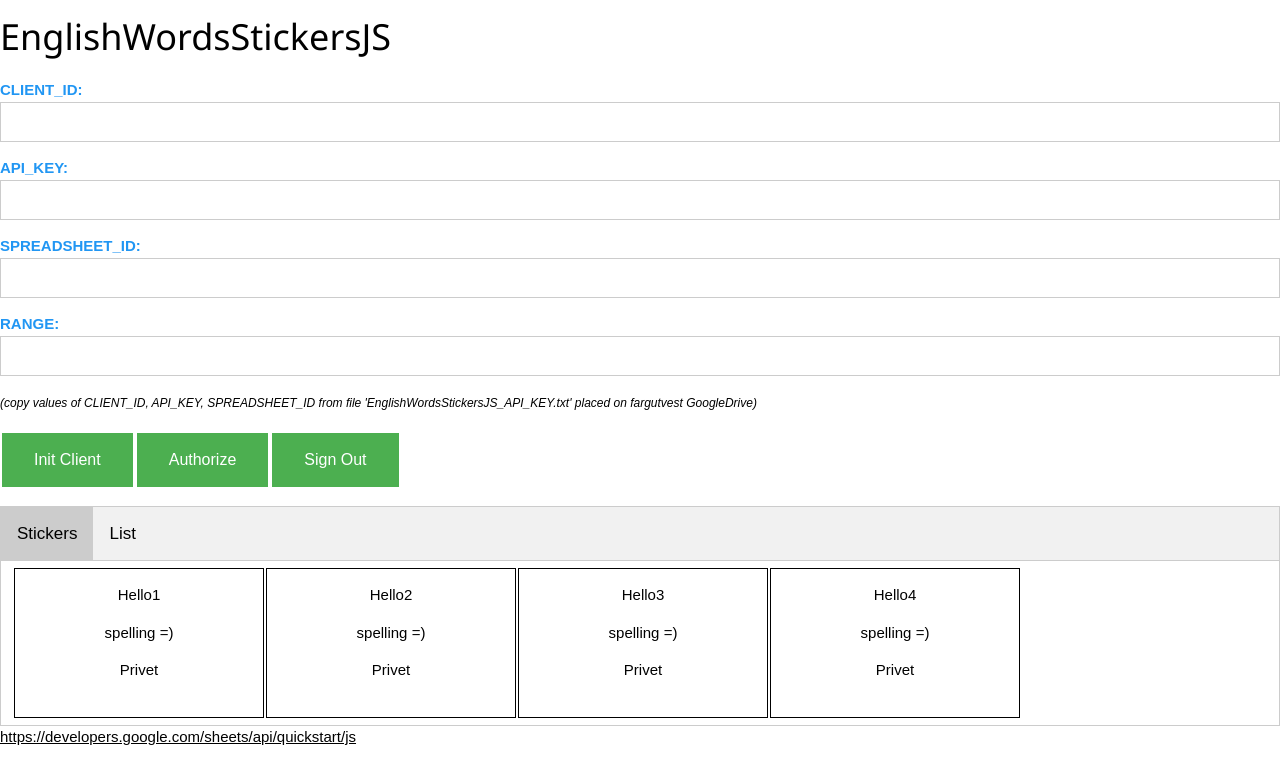
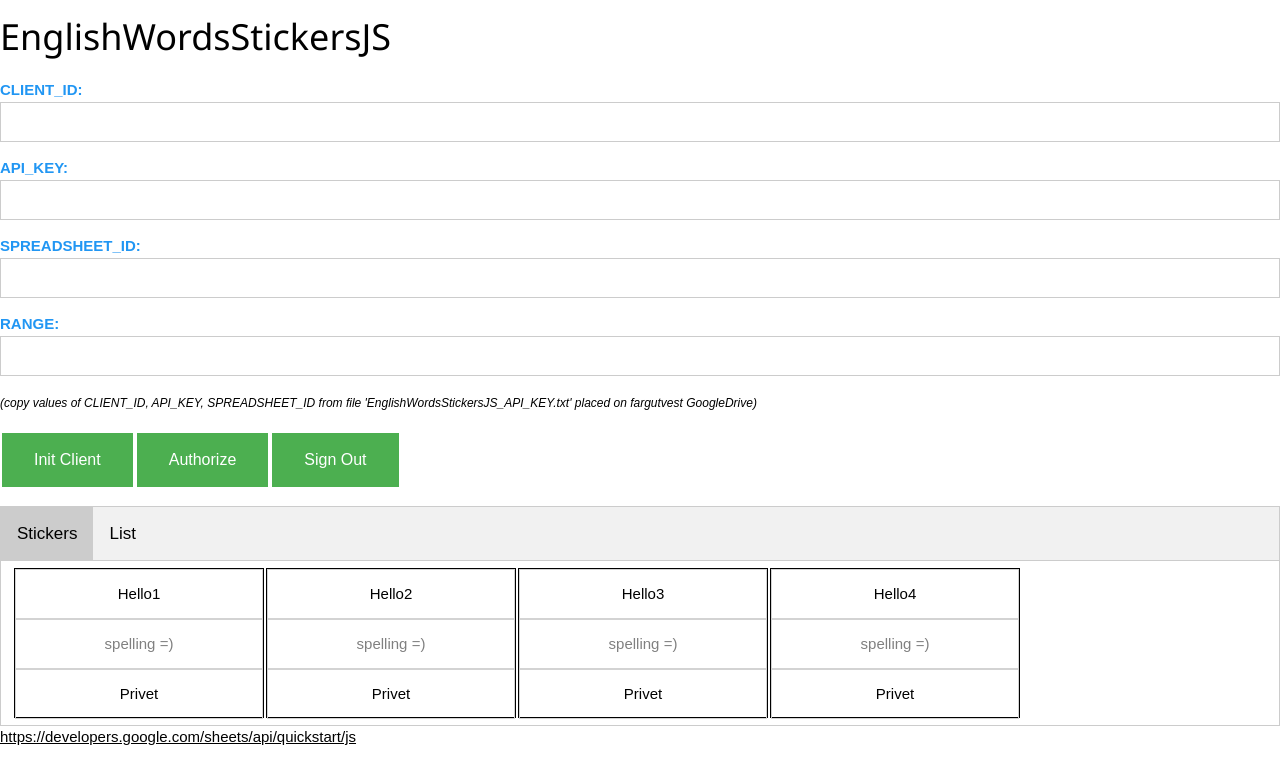
Before and after one commit to fargutvest/WordsStickers, a React (Create React App) app: page / in a window 1280 px wide. Shown: the top 784 px of the page. Built offline with nearby package versions, Linux system fonts and the light colour scheme.

Commit message:
css for stickers

```diff
--- a/src/App.css
+++ b/src/App.css
@@ -1,13 +1,5 @@
 .App {
   text-align: center;
-}
-
-
-.Sticker {
-  text-align: center;
-  border: 1px double black;
-  width: 250px;
-  height: 150px;
 }
 
 .App-header {
--- a/src/Credentials.js
+++ b/src/Credentials.js
@@ -127,17 +127,18 @@ class Credentials extends Component {
       return (
   <div>
         <p>
-        <label class="w3-text-blue"><b>CLIENT_ID:</b></label>
-        <input class="w3-input w3-border" id="CLIENT_ID" type="text" size="100" value={localStorage.getItem('CLIENT_ID')}/></p>
+
+        <label className="w3-text-blue"><b>CLIENT_ID:</b></label>
+        <input className="w3-input w3-border" id="CLIENT_ID" type="text" size="100" value={localStorage.getItem('CLIENT_ID')}/></p>
         <p>
-        <label class="w3-text-blue"><b>API_KEY:</b></label>
-        <input class="w3-input w3-border" id="API_KEY" type="text" size="100" value ={localStorage.getItem('API_KEY')}/></p>
+        <label className="w3-text-blue"><b>API_KEY:</b></label>
+        <input className="w3-input w3-border" id="API_KEY" type="text" size="100" value ={localStorage.getItem('API_KEY')}/></p>
         <p>
-       <label class="w3-text-blue"><b>SPREADSHEET_ID:</b></label>
-       <input class="w3-input w3-border" id="SPREADSHEET_ID" type="text" size="100" value = {localStorage.getItem('SPREADSHEET_ID')}/></p>
+       <label className="w3-text-blue"><b>SPREADSHEET_ID:</b></label>
+       <input className="w3-input w3-border" id="SPREADSHEET_ID" type="text" size="100" value = {localStorage.getItem('SPREADSHEET_ID')}/></p>
        <p>
-        <label class="w3-text-blue"><b>RANGE:</b></label>
-        <input class="w3-input w3-border" id="RANGE" type="text" size="100" value = {localStorage.getItem('RANGE')}/></p>
+        <label className="w3-text-blue"><b>RANGE:</b></label>
+        <input className="w3-input w3-border" id="RANGE" type="text" size="100" value = {localStorage.getItem('RANGE')}/></p>
 
          <small><i>(copy values of CLIENT_ID, API_KEY, SPREADSHEET_ID from file 'EnglishWordsStickersJS_API_KEY.txt' placed on fargutvest GoogleDrive)</i> </small>
   <p>
--- /dev/null
+++ b/src/Stickers.css
@@ -0,0 +1,30 @@
+
+.Sticker {
+    text-align: center;
+    border: 1px double black;
+    width: 250px;
+    height: 150px;
+  }
+
+  .Part {
+    border: 1px double lightgray;
+    height: 50px;
+    /*display: table-cell;
+    vertical-align: middle;
+    */
+    display: flex;
+    align-items: center;
+    justify-content: center;
+  }
+
+  .English {
+    font-style: normal;
+  }
+
+  .Spelling {
+      color: gray;
+  }
+
+.Russian {
+    font-style: normal;
+ }
--- a/src/Stickers.js
+++ b/src/Stickers.js
@@ -1,4 +1,5 @@
 import React, { Component } from 'react';
+import './Stickers.css';
 
 const Stickers = props => {
     const rows = props.shared_var.map((row, index) => {
@@ -15,9 +16,9 @@ const Stickers = props => {
       render() {
         return (
           <div className="Sticker">
-              <p>{this.props.data.English}</p>
-                <p>{this.props.data.Spelling}</p>
-                <p>{this.props.data.Russian}</p>
+                <div className="English Part">{this.props.data.English}</div>
+                <div className="Spelling Part">{this.props.data.Spelling}</div>
+                <div className="Russian Part">{this.props.data.Russian}</div>
           </div>
         );
       }
```
